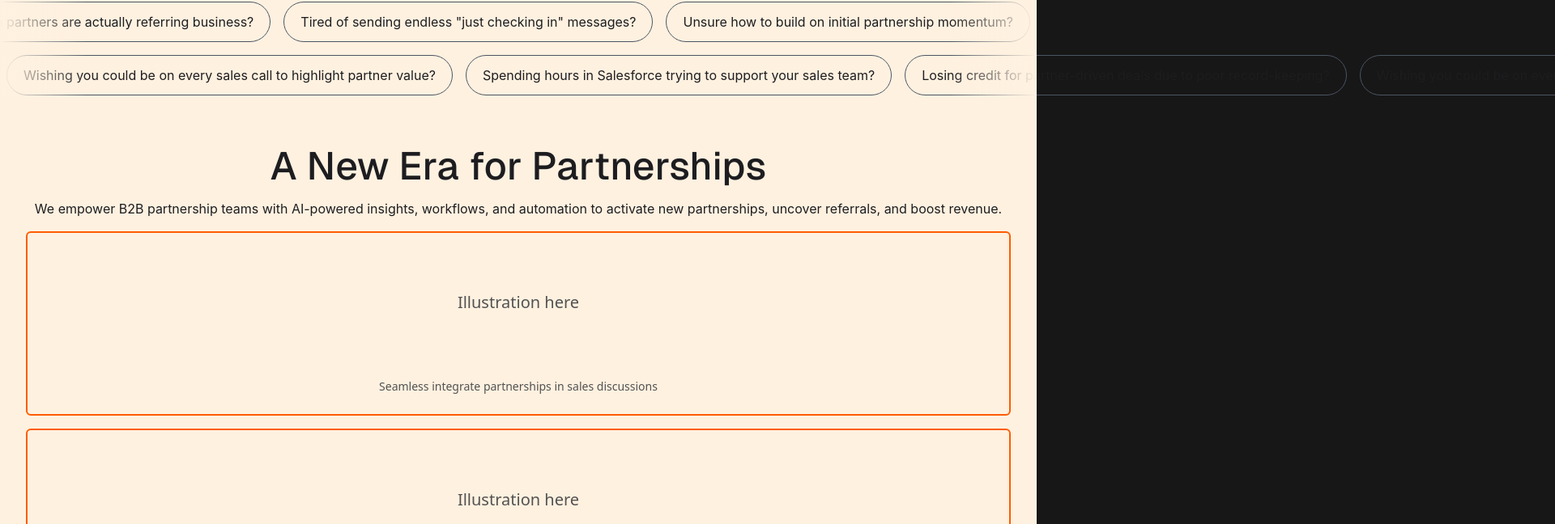
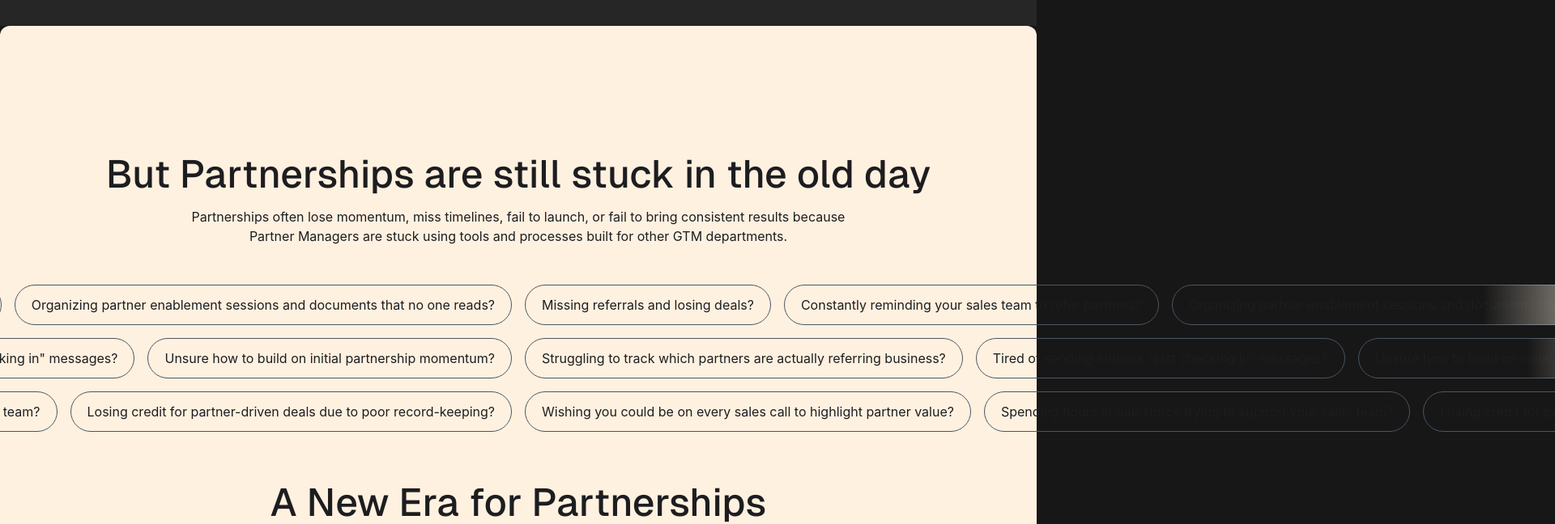
Before and after one commit to OnePlusOneInc/OnePlusOneInc.github.io, a SvelteKit app: page / in a window 1280 px wide. Shown: the part 2004-2652 px from the top of the page at 81% size, 1920 px wide, since content can reach past the window. Built offline with nearby package versions, Linux system fonts and the light colour scheme; a web font is replaced by a local one.

Commit message:
refactor(landing-page): refactor spacing in landing page

```diff
--- a/src/routes/+page.svelte
+++ b/src/routes/+page.svelte
@@ -7,6 +7,10 @@
 	import Pill from '$lib/components/Pill/Pill.svelte'
 	import AnimatedCarousel from '$lib/components/AnimatedCarousel/AnimatedCarousel.svelte'
 	import Text from '$lib/components/Text.svelte'
+
+	/* Size in pixels for the nav bar, defining it as a constant means we can use it to calculate how
+	tall the hero section should be in order to fill the screen taking into account the navbar size */
+	const navSize: number = 80;
 
 	const features: string[] = [
 		'Seamless integrate partnerships in sales discussions',
@@ -28,16 +32,15 @@
 
 <!-- Top bar with logo and "Get early access" button  -->
 <section
-	class="bg-gradient-to-r from-neutral-800 from-25% via-neutral-400 to-neutral-800 to-75% pb-0.5 text-neutral-100"
->
-	<div class="flex items-center bg-hero p-4">
+	class={`bg-gradient-to-r from-neutral-800 from-25% via-neutral-400 to-neutral-800 to-75% pb-0.5 text-neutral-100 h-[${navSize}px]`}>
+	<div class="flex items-center bg-hero p-4 h-full">
     	<div class="h-4 md:h-6 grow"><Logo text={true} /></div>
     	<a href="https://tally.so/r/nrVBgN"><button class="rounded-full border-2 border-neutral-700 px-4 py-1">Get Early Access</button></a>
 	</div>
 </section>
 
 <!-- Hero -->
-<section class="px-8 py-16 bg-hero bg-[size:200%] md:bg-cover" id="hero">
+<section id="hero" class={`py-8 bg-hero bg-[size:200%] md:bg-cover min-h-[calc(100vh-${navSize}px)]`}>
 	<div class="flex flex-col items-center gap-4 px-[10%]">
 		<Text type="callout" color="darkPrimary" class="rounded-full px-4 sm:px-5 py-2 bg-primary-dark">Backed by top investors</Text>
 		<Text type="hero" color="darkPrimary" class="sm:max-w-[60%] text-center">Turn all Partnerships into Revenue</Text>
@@ -51,7 +54,7 @@
 </section>
 
 <!-- Metric Cards -->
-<section class="flex flex-col gap-8 p-8 text-neutral-100">
+<section class="flex flex-col gap-8 p-8 md:p-32 text-neutral-100">
 	<Text type="title1" color="darkPrimary" class="text-center">When you tap into your Partner Ecosystem:</Text>
 
 	<div class="flex flex-col justify-center gap-4 md:flex-row">
@@ -62,9 +65,9 @@
 </section>
 
 <!-- GTM Problem -->
-<section class="flex flex-col gap-8 bg-neutral-800 p-8">
+<section class="flex flex-col gap-8 bg-neutral-800 p-8 md:p-32 min-h-screen items-center">
 	<Text type="title1" color="darkPrimary" class="text-center">The GTM Problem</Text>
-	<Text type="subhead" color="darkSecondary" class="text-center">
+	<Text type="subhead" color="darkSecondary" class="text-center max-w-4xl">
 		B2B companies are struggling to hit revenue targets in this economic downturn. Buyers are
 		overwhelmed by volume-based tactics, generic outreach, and AI-generated content.
 	</Text>
@@ -81,12 +84,12 @@
 </section>
 
 <!-- Light Background -->
-<section class="rounded-t-xl bg-[#FFF1E0] text-neutral-900">
+<section class="rounded-t-xl bg-[#FFF1E0] text-neutral-900 pt-8 md:pt-32 pb-4">
 	<!-- Bullet Points -->
-	<section class="flex flex-col gap-4 py-8">
+	<section class="flex flex-col gap-4 py-8 items-center">
 		<Text type="title1" color="lightPrimary" class="text-center text-2xl px-8">But Partnerships are still stuck in the old day</Text>
 
-		<Text type="subhead" color="lightSecondary" class="text-center px-8">
+		<Text type="subhead" color="lightSecondary" class="text-center px-8 mb-8 max-w-4xl">
 			Partnerships often lose momentum, miss timelines, fail to launch, or fail to bring consistent results because Partner Managers are stuck using tools and processes built for other GTM departments.
 		</Text>
 		<AnimatedCarousel direction="leftToRight">
@@ -107,16 +110,16 @@
 	</section>
 
 	<!-- Illustrations -->
-	<section class="flex flex-col gap-4 p-8">
+	<section class="flex flex-col gap-4 p-8 items-center">
 		<Text type="title1" color="lightPrimary" class="text-center">A New Era for Partnerships</Text>
 
-		<Text type="subhead" color="lightSecondary" class="text-center">
+		<Text type="subhead" color="lightSecondary" class="text-center max-w-4xl mb-8">
 			We empower B2B partnership teams with AI-powered insights, workflows, and automation to
 			activate new partnerships, uncover referrals, and boost revenue.
 		</Text>
 
 		{#each features as feature}
-			<FeatureCard {feature} />
+			<FeatureCard {feature} class="w-full md:w-1/2 m-auto"/>
 		{/each}
 	</section>
 
@@ -125,7 +128,7 @@
 	</section>
 
 	<!-- Footer -->
-	<footer class="flex place-items-center px-4 py-2">
+	<footer class="flex place-items-center px-4 pb-2 pt-4 max-w-4xl m-auto">
 		<p class="grow">&copy; {currentDate.getFullYear()} OnePlusOne</p>
 		<a href="/"><LinkedinLogo /></a>
 	</footer>
--- a/src/routes/fade_in_card.svelte
+++ b/src/routes/fade_in_card.svelte
@@ -20,6 +20,6 @@
 	});
 </script>
 
-<div bind:this={card}>
+<div bind:this={card} class={$$props.class}>
 	<slot />
 </div>
--- a/src/routes/feature_card.svelte
+++ b/src/routes/feature_card.svelte
@@ -4,7 +4,7 @@
 	export let feature: string;
 </script>
 
-<FadeInCard>
+<FadeInCard class={$$props.class}>
 	<div class="rounded-md border-2 border-[#FF5C00] p-2">
 		<div class="content-center p-16">
 			<h3 class="text-center text-xl text-neutral-600">Illustration here</h3>
```
